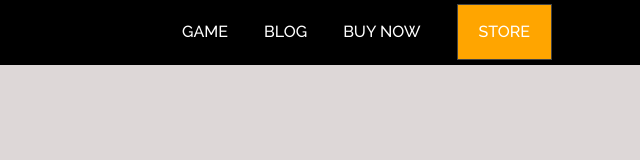
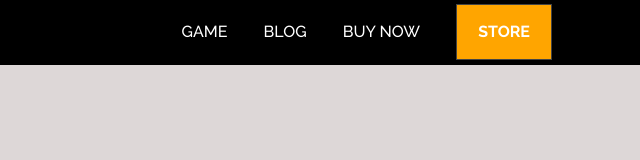
Before and after one commit to FHg80/clone-castle-crashers, a website: page index.html in a window 1280 px wide. In both pictures the pointer is over the link "STORE". Shown: the full height of the page, 640-1280 px from the left. Drawn offline with nearby package versions, Linux system fonts and the light colour scheme; files that its build step writes are made by us from their sources; files whose address does not match are found by name.

Commit message:
font-weight: bold para o botão da navbar

```diff
--- a/src/styles/_header.scss
+++ b/src/styles/_header.scss
@@ -60,6 +60,15 @@
                         transition: .2s;
                     }
 
+
+                }
+
+                &:last-child a {
+                    font-weight: bold;
+                }
+
+                &:last-child a:hover {
+                    color: #FFF;
                 }
 
             }
@@ -74,9 +83,8 @@
         cursor: pointer;
         transition: .4s;
 
-        a:hover {
-            color: white;
-        }
+
+
 
         &:hover {
             background-color: orange;
```
